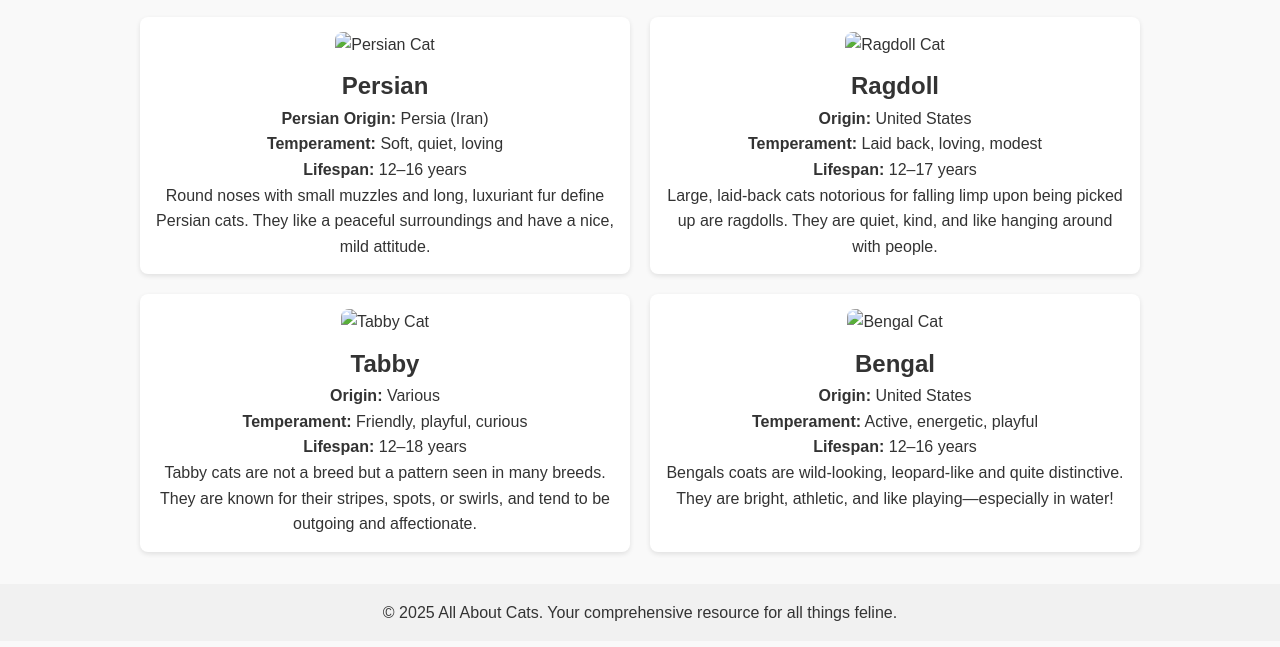
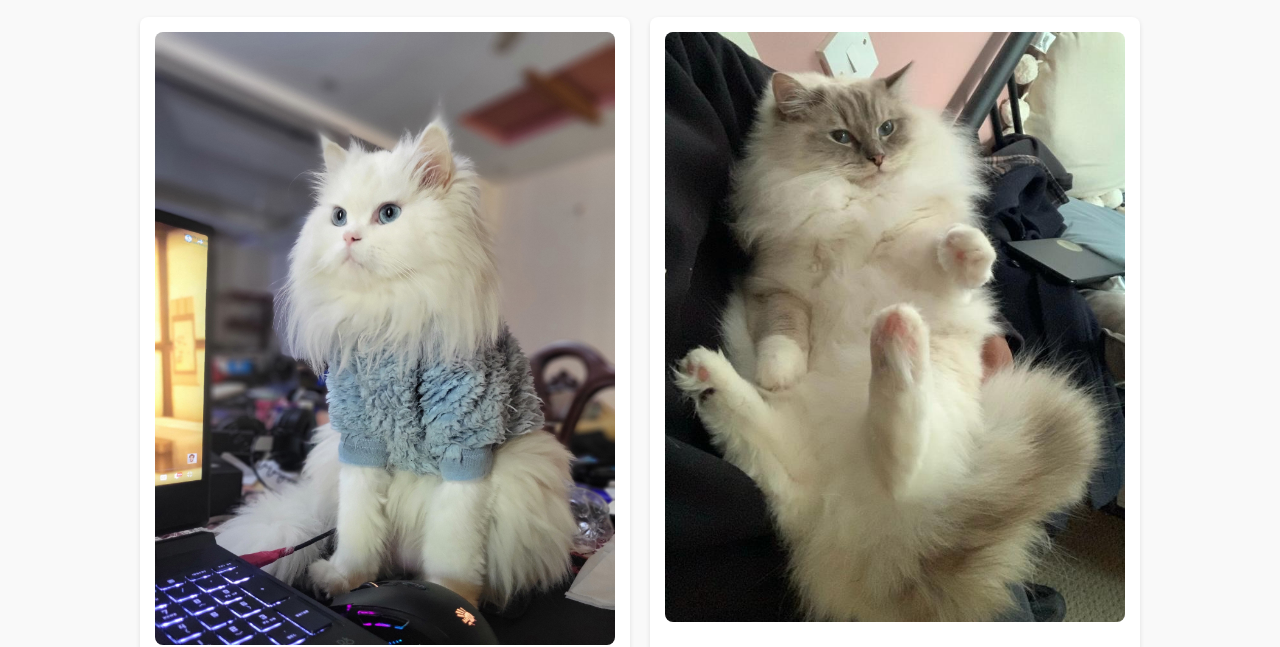
Before and after one commit to ieman12/all-about-cats, a plain HTML site: page breed.html in a window 1280 px wide. Shown: the part 176-823 px from the top of the page. Drawn offline with Linux system fonts and the light colour scheme.

Commit message:
Update breed.html

```diff
--- a/breed.html
+++ b/breed.html
@@ -55,7 +55,7 @@
 
       <div class="breed-grid">
         <div class="breed-card">
-          <img src="images/persian.jpg" alt="Persian Cat" />
+          <img src="persian.jpg" alt="Persian Cat" />
           <h2>Persian</h2>
           <p><strong>Persian Origin:</strong> Persia (Iran)</p>
           <p><strong>Temperament:</strong>  Soft, quiet, loving</p>
@@ -67,7 +67,7 @@
         </div>
 
         <div class="breed-card">
-          <img src="images/ragdoll.jpg" alt="Ragdoll Cat" />
+          <img src="ragdoll.jpg" alt="Ragdoll Cat" />
           <h2>Ragdoll</h2>
           <p><strong>Origin:</strong> United States</p>
           <p><strong>Temperament:</strong> Laid back, loving, modest</p>
@@ -80,7 +80,7 @@
         </div>
 
         <div class="breed-card">
-          <img src="images/tabby.jpg" alt="Tabby Cat" />
+          <img src="tabby.jpg" alt="Tabby Cat" />
           <h2>Tabby</h2>
           <p><strong>Origin:</strong> Various</p>
           <p><strong>Temperament:</strong> Friendly, playful, curious</p>
@@ -92,7 +92,7 @@
         </div>
 
         <div class="breed-card">
-          <img src="images/bengal.jpg" alt="Bengal Cat" />
+          <img src="bengal.jpg" alt="Bengal Cat" />
           <h2>Bengal</h2>
           <p><strong>Origin:</strong> United States</p>
           <p><strong>Temperament:</strong> Active, energetic, playful</p>
```
